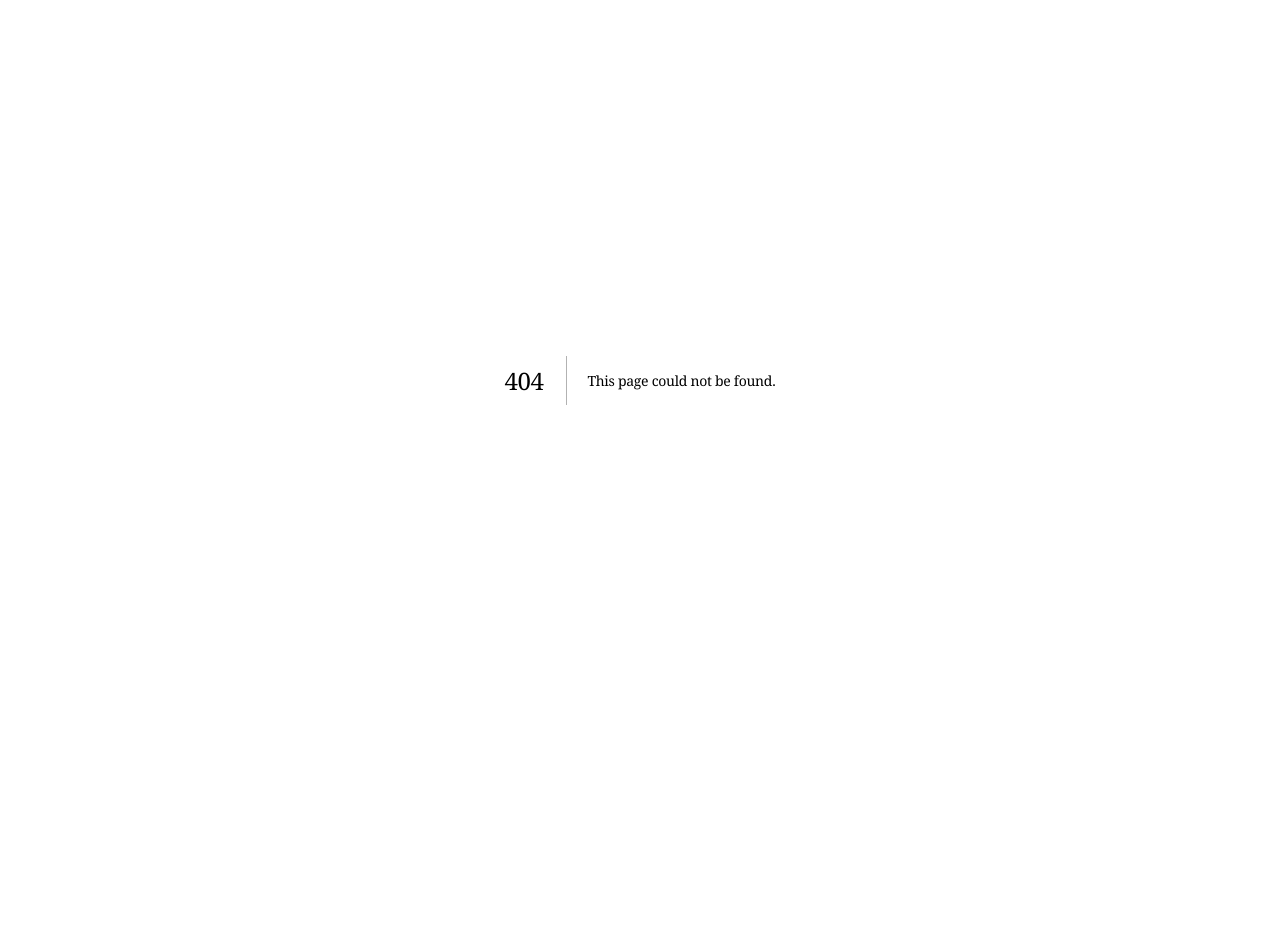
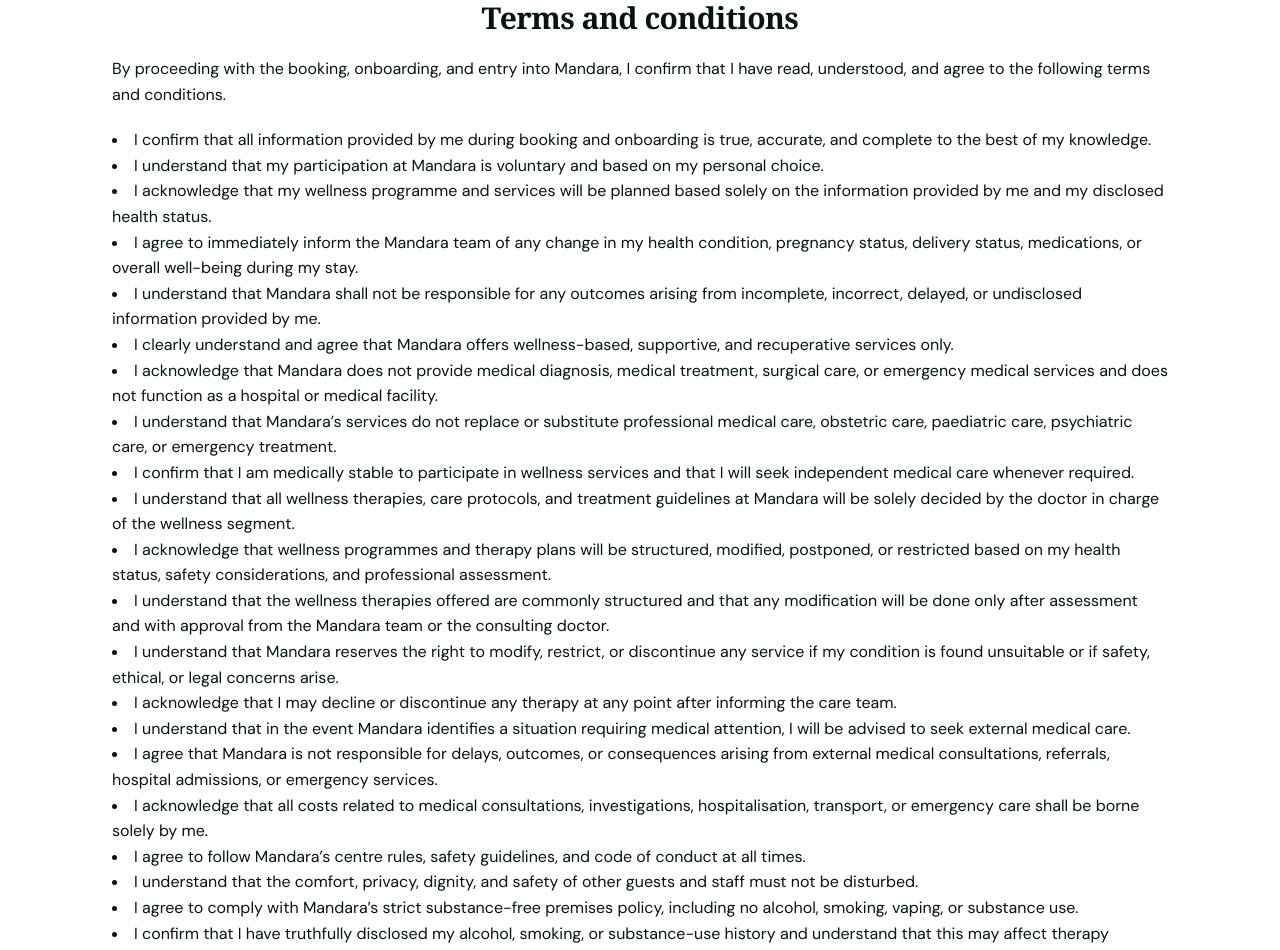
Before and after one commit to reacttrogon/mandara, a Next.js app: page /terms-and-condition in a window 1280 px wide. Before the commit this address had no page. Shown: the part 20-970 px from the top of the page. Before the commit the page ends 800 px from the top, so only its background shows below. Built offline with nearby package versions, Linux system fonts and the light colour scheme.

Commit message:
changed footer content and added privacy policy

```diff
--- a/src/app/_components/Footer.jsx
+++ b/src/app/_components/Footer.jsx
@@ -1,6 +1,7 @@
 "use client";
 
 import { Facebook, Youtube, Instagram } from "lucide-react";
+import Link from "next/link";
 
 export default function Footer() {
   return (
@@ -50,7 +51,7 @@
                     wellness@mandara.com
                   </a>
                 </li>
-                <li className="pt-4 leading-relaxed opacity-60">
+                <li className="pt-4 leading-relaxed ">
                   G1003, NH 66, Kozhikode Bypass<br />
                   Calicut, Kerala
                 </li>
@@ -70,9 +71,8 @@
             <div>
               <h4 className="text-white font-serif text-2xl mb-8">Legal</h4>
               <ul className="space-y-4 font-sans text-sm tracking-wide text-white/70">
-                <li><a href="#" className="hover:text-gold transition-colors">Privacy Policy</a></li>
-                <li><a href="#" className="hover:text-gold transition-colors">Terms of Service</a></li>
-                <li><a href="#" className="hover:text-gold transition-colors">Refund Policy</a></li>
+                <li><Link href="/terms-and-condition" className="hover:text-gold transition-colors">Privacy Policy</Link></li>
+                <li><Link href="/terms-and-condition" className="hover:text-gold transition-colors">Terms and Conditions</Link></li>
               </ul>
             </div>
           </div>
--- a/src/app/_utils/data.js
+++ b/src/app/_utils/data.js
@@ -192,3 +192,52 @@
     image: "/assets/images/image3.webp",
   },
 ];
+
+export const termsAndConditions =
+  {
+    heading:
+      "By proceeding with the booking, onboarding, and entry into Mandara, I confirm that I have read, understood, and agree to the following terms and conditions.",
+    data: [
+      "I confirm that all information provided by me during booking and onboarding is true, accurate, and complete to the best of my knowledge.",
+      "I understand that my participation at Mandara is voluntary and based on my personal choice.",
+      "I acknowledge that my wellness programme and services will be planned based solely on the information provided by me and my disclosed health status.",
+      "I agree to immediately inform the Mandara team of any change in my health condition, pregnancy status, delivery status, medications, or overall well-being during my stay.",
+      "I understand that Mandara shall not be responsible for any outcomes arising from incomplete, incorrect, delayed, or undisclosed information provided by me.",
+      "I clearly understand and agree that Mandara offers wellness-based, supportive, and recuperative services only.",
+      "I acknowledge that Mandara does not provide medical diagnosis, medical treatment, surgical care, or emergency medical services and does not function as a hospital or medical facility.",
+      "I understand that Mandara’s services do not replace or substitute professional medical care, obstetric care, paediatric care, psychiatric care, or emergency treatment.",
+      "I confirm that I am medically stable to participate in wellness services and that I will seek independent medical care whenever required.",
+      "I understand that all wellness therapies, care protocols, and treatment guidelines at Mandara will be solely decided by the doctor in charge of the wellness segment.",
+      "I acknowledge that wellness programmes and therapy plans will be structured, modified, postponed, or restricted based on my health status, safety considerations, and professional assessment.",
+      "I understand that the wellness therapies offered are commonly structured and that any modification will be done only after assessment and with approval from the Mandara team or the consulting doctor.",
+      "I understand that Mandara reserves the right to modify, restrict, or discontinue any service if my condition is found unsuitable or if safety, ethical, or legal concerns arise.",
+      "I acknowledge that I may decline or discontinue any therapy at any point after informing the care team.",
+      "I understand that in the event Mandara identifies a situation requiring medical attention, I will be advised to seek external medical care.",
+      "I agree that Mandara is not responsible for delays, outcomes, or consequences arising from external medical consultations, referrals, hospital admissions, or emergency services.",
+      "I acknowledge that all costs related to medical consultations, investigations, hospitalisation, transport, or emergency care shall be borne solely by me.",
+      "I agree to follow Mandara’s centre rules, safety guidelines, and code of conduct at all times.",
+      "I understand that the comfort, privacy, dignity, and safety of other guests and staff must not be disturbed.",
+      "I agree to comply with Mandara’s strict substance-free premises policy, including no alcohol, smoking, vaping, or substance use.",
+      "I confirm that I have truthfully disclosed my alcohol, smoking, or substance-use history and understand that this may affect therapy suitability.",
+      "I understand that any misconduct, misbehaviour, verbal or physical abuse, inappropriate conduct, or non-compliance may result in immediate restriction or termination of services without refund.",
+      "I understand that the presence of any accompanying person is subject to Mandara’s policies.",
+      "I acknowledge that the safety, supervision, and well-being of any accompanying child or children are solely my responsibility and not Mandara’s responsibility at any point.",
+      "I agree that Mandara shall not be held responsible for any injury, illness, loss, or incident involving accompanying persons or accompanying children.",
+      "I understand that visitors are not permitted inside guest rooms under any circumstances.",
+      "I acknowledge that visitors, if allowed, may access only designated common areas such as the restaurant or dining area, in order to protect the privacy, comfort, and safety of other guests.",
+      "I understand that any additional amenities, services, or requests outside the confirmed package will be chargeable and must be paid for separately.",
+      "I acknowledge that food, refreshments, or services requested for visiting guests or additional persons will be charged additionally as per Mandara’s applicable rates.",
+      "I understand that Mandara is not responsible for loss, theft, or damage to my personal belongings.",
+      "I acknowledge that all property, infrastructure, equipment, furnishings, and assets within the Mandara premises belong to Mandara.",
+      "I agree to take reasonable care of all Mandara property and understand that any damage, misuse, or loss caused by me or my accompanying persons may be charged to me as assessed by management.",
+      "I confirm that I have no pending legal, police, or statutory cases that affect my participation at Mandara.",
+      "I agree that Mandara, its promoters, management, staff, consultants, and service partners shall not be held liable for any injury, illness, loss, emotional distress, or adverse outcome arising during or after my stay, except where required by law.",
+      "I agree to fully indemnify and hold harmless Mandara from any claims, damages, penalties, legal costs, or liabilities arising from my actions, omissions, non-disclosure, or non-compliance.",
+      "I acknowledge that Mandara shall not be liable for interruptions, modifications, or cancellations of services due to force majeure events including natural calamities, government orders, public health emergencies, or technical failures.",
+      "I consent to the confidential internal use of my information for assessment, care planning, safety, operational, and quality improvement purposes.",
+      "I understand that my information will not be disclosed externally except where required by law.",
+      "I confirm that I have read and understood all the above terms and conditions.",
+      "I voluntarily agree to participate in Mandara’s wellness programme under these terms.",
+      "I acknowledge that this consent is binding throughout my stay at Mandara.",
+    ],
+  };
--- /dev/null
+++ b/src/app/terms-and-condition/page.jsx
@@ -0,0 +1,19 @@
+"use client";
+import { termsAndConditions } from "../_utils/data";
+
+const TermsAndConditions = () => {
+  return (
+    <div className="max-w-7xl text-left md:px-28 md:pb-20 mx-auto">
+      <h1 className="text-3xl text-center font-semibold my-5">Terms and conditions</h1>
+      <p className="mb-5">{termsAndConditions.heading}</p>
+      {termsAndConditions.data.map((terms, i) => {
+        return (
+          <li className="list-disc" key={i}>
+            {terms}
+          </li>
+        );
+      })}
+    </div>
+  );
+};
+export default TermsAndConditions;
```
